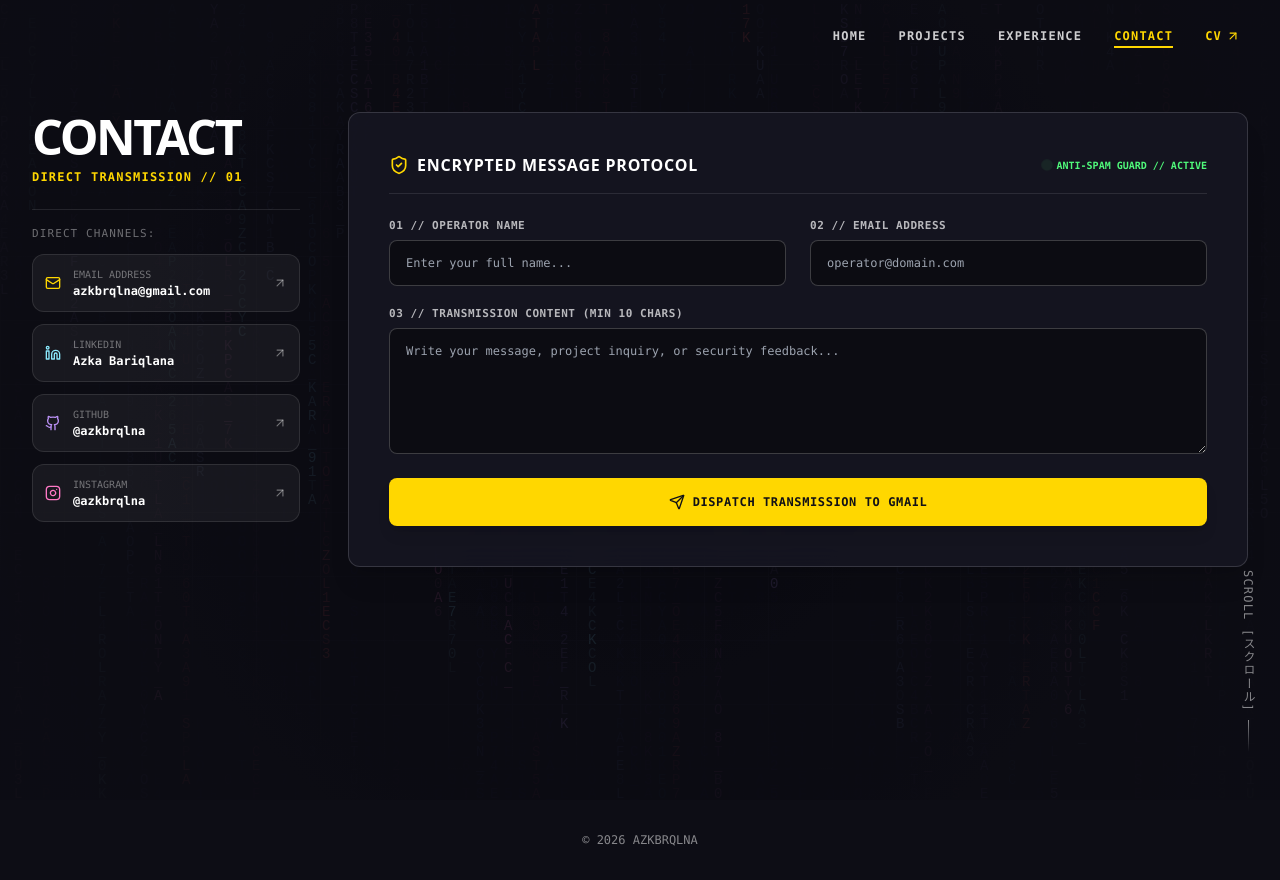
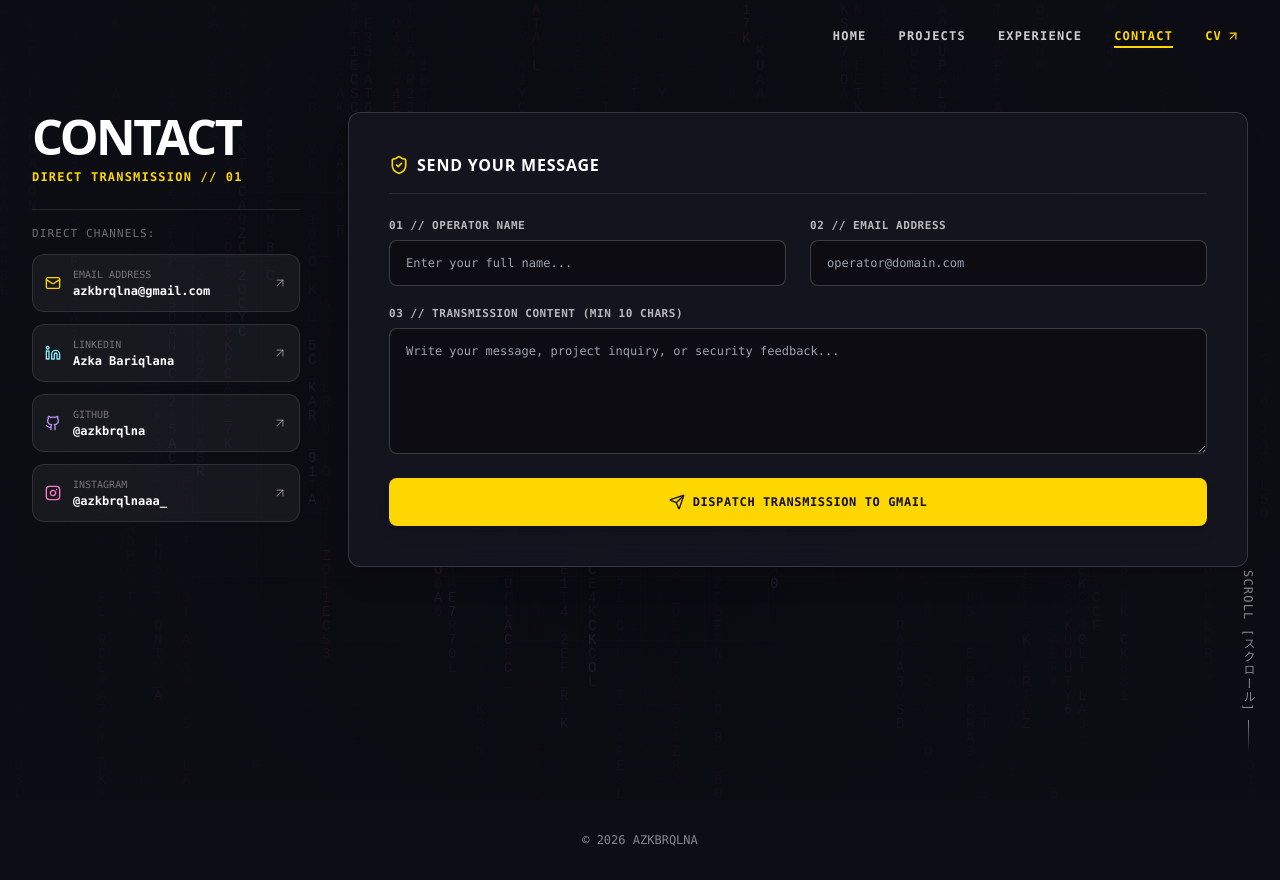
Before and after one commit to azkbrqlna/portofolio, a Next.js app: page /contact in a window 1280 px wide. Built offline with nearby package versions, Linux system fonts and the light colour scheme.

Commit message:
fix: update Instagram handle to @azkbrqlnaaa_ and stage latest contact page changes

```diff
--- a/src/app/contact/page.jsx
+++ b/src/app/contact/page.jsx
@@ -88,7 +88,7 @@ export default function ContactPage() {
     {
       label: "LINKEDIN",
       value: "Azka Bariqlana",
-      href: "https://www.linkedin.com/in/azka-bariqlana-06a3482a1/",
+      href: "https://www.linkedin.com/in/azkbrqlna",
       icon: Linkedin,
       accent: "text-[#8be9fd]",
     },
@@ -101,8 +101,8 @@ export default function ContactPage() {
     },
     {
       label: "INSTAGRAM",
-      value: "@azkbrqlna",
-      href: "https://instagram.com/azkbrqlna",
+      value: "@azkbrqlnaaa_",
+      href: "https://instagram.com/azkbrqlnaaa_",
       icon: Instagram,
       accent: "text-[#ff79c6]",
     },
@@ -167,13 +167,10 @@ export default function ContactPage() {
                 <div className="flex items-center gap-2 text-white">
                   <ShieldCheck className="w-5 h-5 text-[#ffd700]" />
                   <h2 className="font-bold text-sm sm:text-base tracking-wider uppercase font-sans">
-                    ENCRYPTED MESSAGE PROTOCOL
+                    SEND YOUR MESSAGE
                   </h2>
                 </div>
-                <span className="text-[10px] text-[#50fa7b] flex items-center gap-1.5 font-bold">
-                  <span className="w-1.5 h-1.5 rounded-full bg-[#50fa7b] animate-ping" />
-                  ANTI-SPAM GUARD // ACTIVE
-                </span>
+
               </div>
 
               {/* Error Alert Display */}
```
